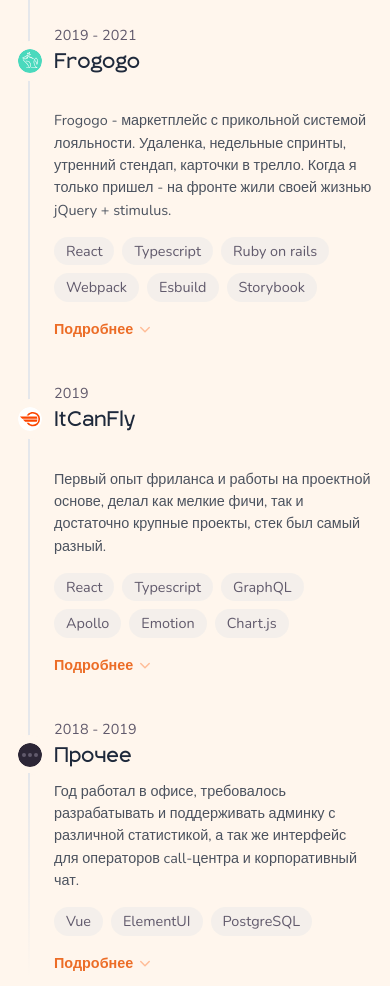
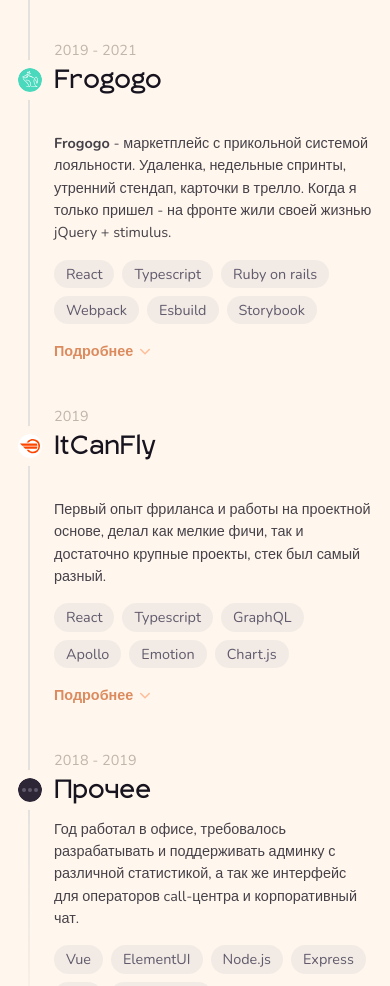
Before and after one commit to deadrime/deadrime.github.io, a Next.js app: page / in a window 390 px wide. Shown: the part 2860-3846 px from the top of the page. Built offline with nearby package versions, Linux system fonts and the light colour scheme.

Commit message:
Update colors for light theme

```diff
--- a/app/blog/[slug]/layout.tsx
+++ b/app/blog/[slug]/layout.tsx
@@ -25,11 +25,11 @@
       <Link href="/blog" className="mb-8 block">← Блог</Link>
       <div>
         <section className={classNames(styles.patternBg, "overflow-hidden")}>
-          <header className="py-8 border-t-[6px] border-b-2 dark:border-night md:mb-10">
+          <header className="py-8 border-t-[6px] border-b-2 border-details md:mb-10">
             <h1 className="text-2xl font-primary block mb-4">
               {title}
             </h1>
-            <h2 className="font-primary text-md font-normal block mb-8 dark:text-beige text-gray-600">
+            <h2 className="font-primary text-md font-normal block mb-8 text-secondary">
               {description}
             </h2>
             <div className="flex gap-2 flex-wrap gap-y-1">
@@ -39,7 +39,7 @@
                 </Tag>
               ))}
             </div>
-            <time className="text-body2 text-lilac block mt-4">
+            <time className="text-body2 text-secondary block mt-4">
               {dayjs(publishedTime).format('D MMMM YYYY')}
             </time>
           </header>
--- a/app/globals.css
+++ b/app/globals.css
@@ -13,16 +13,30 @@
   }
 
   :root[data-theme="dark"] {
+    /* midnight */
+    --color-background: 15 13 27;
+    /* night */
+    --color-details: 44 38 54;
+    /* peach */
     --color-primary: 255 190 152;
+    /* beige */
+    --color-secondary: 194 181 169;
+    /* light */
     --color-text: 255 246 237;
-    --color-background: 15 13 27;
+    /* lilac */
+    --color-neutral: 97 90 108;
+    /* for code block */
     --color-border: 55 65 81;
   }
 
   :root[data-theme="light"] {
-    --color-primary: 236 109 39;
-    --color-text: 30 41 59;
+    /* light */
     --color-background: 255 246 237;
+    --color-primary: 220 139 94;
+    --color-secondary: 97 90 108;
+    --color-details: 229 225 222;
+    --color-text: 23 20 31;
+    --color-neutral: 194 181 169;
     --color-border: 210 210 210;
   }
 
--- a/components/AboutSection/AboutSection.tsx
+++ b/components/AboutSection/AboutSection.tsx
@@ -19,7 +19,7 @@
         <h1 className="text-2xl font-primary pt-3">
           Трофимов Евгений
         </h1>
-        <h2 className="mt-4 block text-md text-text/70 dark:text-beige font-normal font-primary">
+        <h2 className="mt-4 block text-md text-secondary font-normal font-primary">
           Fullstack developer, middle+/ senior
         </h2>
         <Contacts className="mt-8" />
--- a/components/Contacts.tsx
+++ b/components/Contacts.tsx
@@ -10,16 +10,16 @@
 }> = ({ className }) => {
   return (
     <div className={classNames('flex gap-3 items-center', className)}>
-      <a href="https://github.com/deadrime" aria-label="github" target="_blank" className="text-lilac hover:text-text/60 transition-colors">
+      <a href="https://github.com/deadrime" aria-label="github" target="_blank" className="text-neutral hover:text-text/70 transition-colors">
         <SvgGithub className="w-8 h-8" />
       </a>
-      <a href="https://t.me/deadrime" aria-label="telegram" target="_blank" className="text-lilac hover:text-text/60 transition-colors">
+      <a href="https://t.me/deadrime" aria-label="telegram" target="_blank" className="text-neutral hover:text-text/70 transition-colors">
         <SvgTelegram className="w-8 h-8" />
       </a>
-      <a href="mailto:deadrime@yandex.ru" aria-label="email" target="_blank" className="text-lilac hover:text-text/60 transition-colors">
+      <a href="mailto:deadrime@yandex.ru" aria-label="email" target="_blank" className="text-neutral hover:text-text/70 transition-colors">
         <SvgEmail className="w-8 h-8" />
       </a>
-      <a href="https://career.habr.com/deadrime" aria-label="habr career" target="_blank" className="text-lilac hover:text-text/60 transition-colors">
+      <a href="https://career.habr.com/deadrime" aria-label="habr career" target="_blank" className="text-neutral hover:text-text/70 transition-colors">
         <SvgHabr className="w-8 h-8" />
       </a>
     </div>
--- a/components/MyExperience/MyExperience.tsx
+++ b/components/MyExperience/MyExperience.tsx
@@ -97,7 +97,7 @@
       </p>
       <ul>
         <li>
-          <strong>Супер Шеф</strong> - приложение с готовыми рецептами, можно найти и выбрать готовый рецепт,
+          <strong>Супер Шеф</strong> - приложение с готовыми рецептами, где можно найти и выбрать готовый рецепт,
           чтобы приготовить блюдо
         </li>
         <li>
@@ -125,7 +125,7 @@
     endYear: 2021,
     shortDescription: <>
       <p>
-        Frogogo - маркетплейс с прикольной системой лояльности. Удаленка, недельные спринты, утренний стендап, карточки в трелло.
+        <strong>Frogogo</strong> - маркетплейс с прикольной системой лояльности. Удаленка, недельные спринты, утренний стендап, карточки в трелло.
         Когда я только пришел - на фронте жили своей жизнью jQuery + stimulus.
       </p>
     </>,
@@ -243,7 +243,7 @@
         по крону дергать тяжелые запросы и обновлять данные для построения графиков.
       </p>
     </>,
-    technologies: ['vue', 'elementUI', 'postgreSQL'],
+    technologies: ['vue', 'elementUI', 'node.js', 'express', 'koa', 'postgreSQL'],
   }
 ]
 
@@ -256,7 +256,7 @@
       <div className="grid grid-cols-1 md:grid-cols-12 gap-x-5 my-11 pl-3 md:pl-0">
         {data.map((work) => (
           <div key={work.companyName} className={classNames('contents', styles.companyWrapper)}>
-            <div className="md:col-start-2 md:col-end-4 border-l-2 dark:border-night pt-6">
+            <div className="md:col-start-2 md:col-end-4 border-l-2 border-details pt-6">
               <div className='flex items-center'>
                 {React.createElement(work.companyLogo, {
                   width: 24,
@@ -264,10 +264,10 @@
                   className: "bg-background dark:border-0 shrink-0 rounded rounded-full transform -translate-x-1/2 outline outline-8 outline-offset-0 outline-background"
                 })}
                 <div className="relative inline-flex items-center">
-                  <span className="absolute -top-5 text-body2 whitespace-nowrap text-lilac">
+                  <span className="absolute -top-5 text-body2 whitespace-nowrap text-neutral">
                     {work.startYear === work.endYear ? work.startYear : `${work.startYear} - ${work.endYear ?? 'н.в.'}`}
                   </span>
-                  <span className="text-md font-primary block pt-1 md:pt-0" style={{
+                  <span className="text-lg font-primary block pt-1 md:pt-0" style={{
                     verticalAlign: 'text-bottom',
                     lineHeight: '1.5'
                   }}>
@@ -276,7 +276,7 @@
                 </div>
               </div>
             </div>
-            <div className="md:col-start-5 md:col-end-12 pl-6 md:pl-0 text-body2 md:pt-6 border-l-2 dark:border-night md:border-l-0">
+            <div className="md:col-start-5 md:col-end-12 pl-6 md:pl-0 text-body2 md:pt-6 border-l-2 border-details md:border-l-0">
               <span className="text-text/80 block">
                 {work.shortDescription}
               </span>
--- a/components/Tag/Tag.tsx
+++ b/components/Tag/Tag.tsx
@@ -24,15 +24,12 @@
   return (
     <Tag
       className={classNames(
-        "rounded-3xl text-lilac dark:text-beige inline-flex items-center text-body2 transition-colors",
+        "rounded-3xl text-secondary inline-flex items-center text-body2 transition-colors",
         size === 'small' && 'px-3 py-[3px]',
         size === 'normal' && 'px-3 py-[6px]',
         icon && '!pl-[5px]',
-        variant === 'filled' && 'bg-gray-50/50 dark:bg-night/50',
-        variant === 'outlined' && 'border-2 border-beige/30 dark:border-night bg-transparent hover:bg-beige/30 hover:border-transparent dark:hover:bg-night'
-        // !borderless && 'border-2 border-gray-50/50 dark:border-night text-gray-500',
-        // !outlined && 'bg-gray-50/50 dark:bg-night/30',
-        // outlined && 'bg-transparent hover:bg-night'
+        variant === 'filled' && 'bg-details/50',
+        variant === 'outlined' && 'border-2 border-details bg-transparent hover:bg-secondary/30 hover:border-transparent hover:bg-details hover:text-text'
       )}
       {...props}
     >
--- a/tailwind.config.ts
+++ b/tailwind.config.ts
@@ -24,10 +24,11 @@
       },
       colors: {
         'text': 'rgb(var(--color-text) / <alpha-value>)',
-        'text-accent': 'rgb(var(--color-text-accent) / <alpha-value>)',
         'background': 'rgb(var(--color-background) / <alpha-value>)',
         'primary': 'rgb(var(--color-primary) / <alpha-value>)',
-        'primary-light': 'var(--color-primary-light)',
+        'details': 'rgb(var(--color-details) / <alpha-value>)',
+        'secondary': 'rgb(var(--color-secondary) / <alpha-value>)',
+        'neutral': 'rgb(var(--color-neutral) / <alpha-value>)',
         'border': 'rgb(var(--color-border) / <alpha-value>)',
         'gray-900': '#212326',
         'gray-800': '#2D3035',
@@ -35,18 +36,8 @@
         'gray-300': '#959393',
         'gray-200': '#C4C4C4',
         'gray-50': '#E9E9E9',
-        'light-gray': '#F5F5F5',
-        'blue-primary': '#00F3FF',
-        'night': '#2C2636',
-        'lilac': '#615A6C',
-        'beige': '#C2B5A9',
         'green': '#8AE542'
-      },
-      backgroundImage: {
-        "gradient-radial": "radial-gradient(var(--tw-gradient-stops))",
-        "gradient-conic":
-          "conic-gradient(from 180deg at 50% 50%, var(--tw-gradient-stops))",
-      },
+      }
     },
   },
   plugins: [],
```
Also changed, not shown: app/blog/[slug]/styles.module.css (+6 -6 lines), app/layout.tsx (+5 -5 lines).
